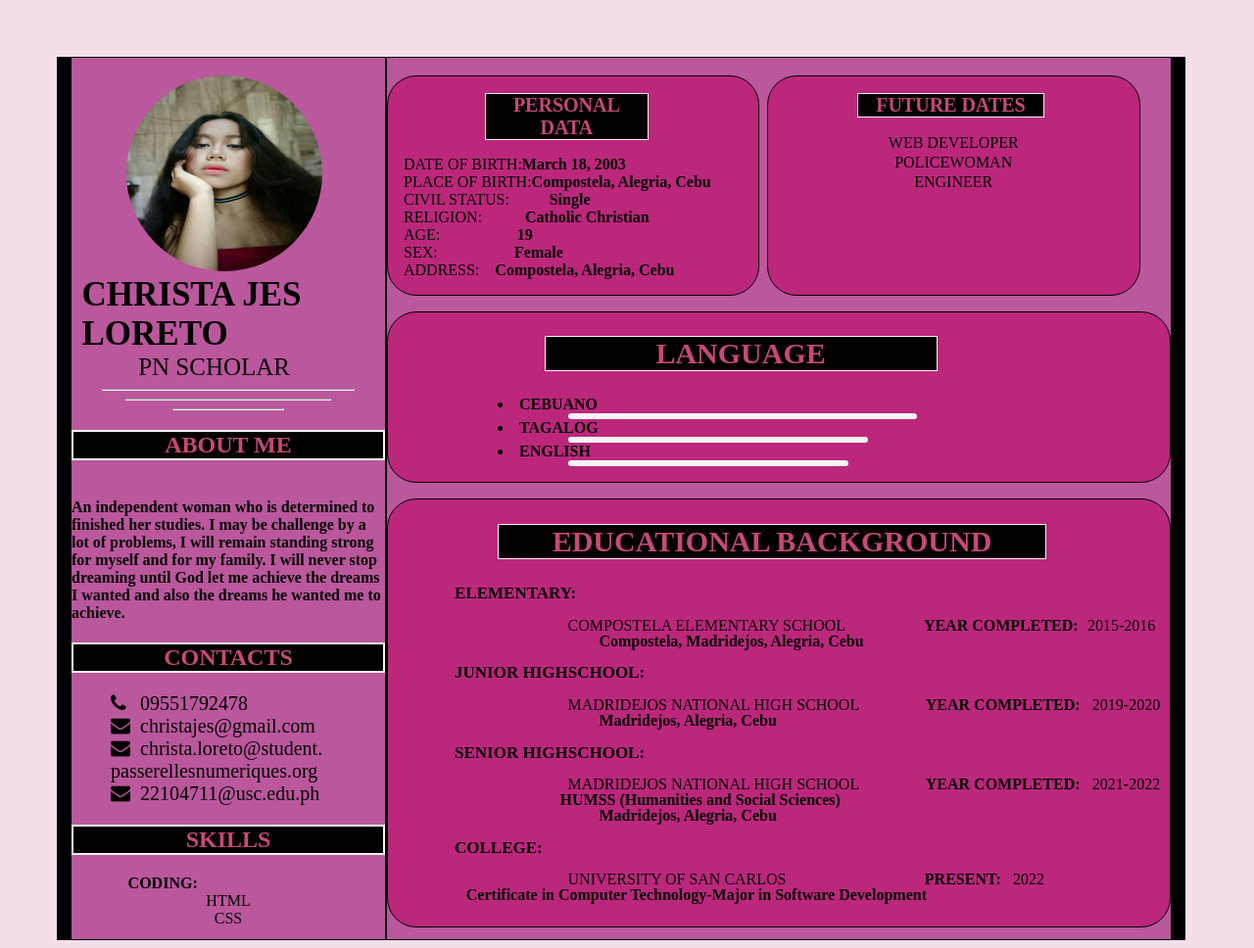
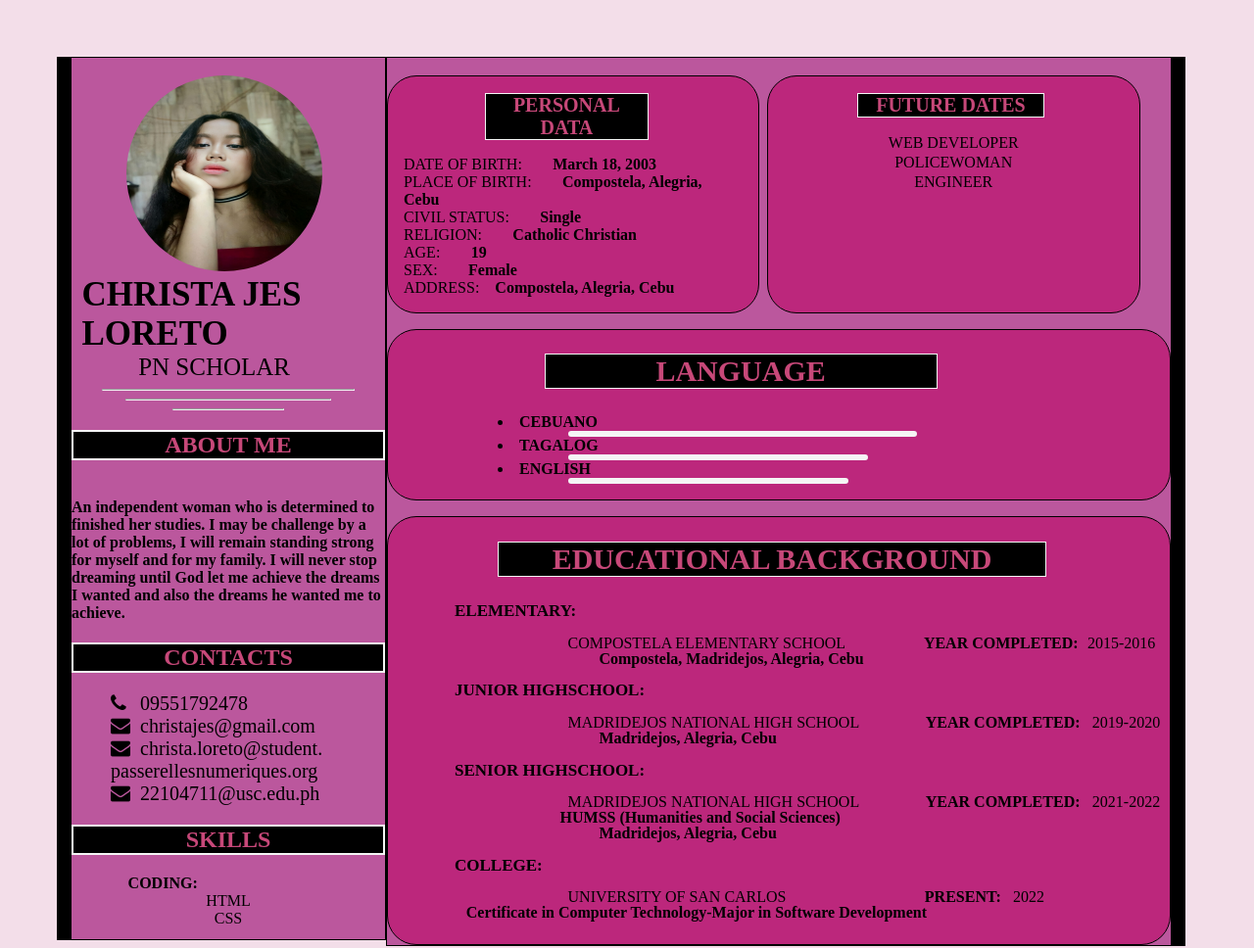
Before and after one commit to christajes/christajes.github.io, a plain HTML site: page index.html in a window 1280 px wide. Shown: the whole page at 98% size. Drawn offline with Linux system fonts and the light colour scheme.

Commit message:
updated index.html

```diff
--- a/index.html
+++ b/index.html
@@ -51,12 +51,12 @@
             <div class="data" style="background-color: #bd1b74cb;border: solid 1px black; padding-bottom: 2%; border-radius: 30px; padding-right: 3em;">
                 <h2 style=" font-size:20px; border:solid 1px whitesmoke; width:50%; background-color: black;margin-left: 20%; text-align: center;
                 margin-left: 30%; color: rgb(199, 72, 121)" >PERSONAL DATA</h2>
-                <li>DATE OF BIRTH:<span style="margin-left:auto;"><b>March 18, 2003</b></span></li>
-                <li>PLACE OF BIRTH:<span style="margin-left:auto;"><b>Compostela, Alegria, Cebu</b></span></li>
-                <li>CIVIL STATUS:<span style="margin-left: 13%;"><b>Single</b></span></li>
-                <li>RELIGION:<span style="margin-left:14%;"><b>Catholic Christian</b></span></li>
-                <li>AGE:<span style="margin-left: 25%;"><b>19</b></span></li>
-                <li>SEX:<span style="margin-left:25%;"><b>Female</b></span></li>
+                <li>DATE OF BIRTH:<span style="margin-left: 10%;"><b>March 18, 2003</b></span></li>
+                <li>PLACE OF BIRTH:<span style="margin-left:10%;"><b>Compostela, Alegria, Cebu</b></span></li>
+                <li>CIVIL STATUS:<span style="margin-left: 10%;"><b>Single</b></span></li>
+                <li>RELIGION:<span style="margin-left:10%;"><b>Catholic Christian</b></span></li>
+                <li>AGE:<span style="margin-left: 10%;"><b>19</b></span></li>
+                <li>SEX:<span style="margin-left:10%;"><b>Female</b></span></li>
                 <li>ADDRESS:<span><b>Compostela, Alegria, Cebu</b></span></li>
             </div>
             <div class="experience"style="background-color:#bd1b74cb;border ; border:solid 1px black;">
```
